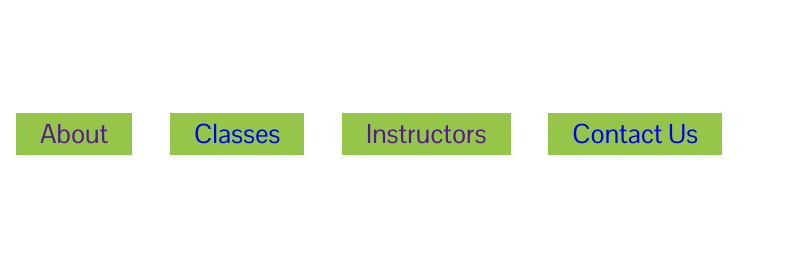
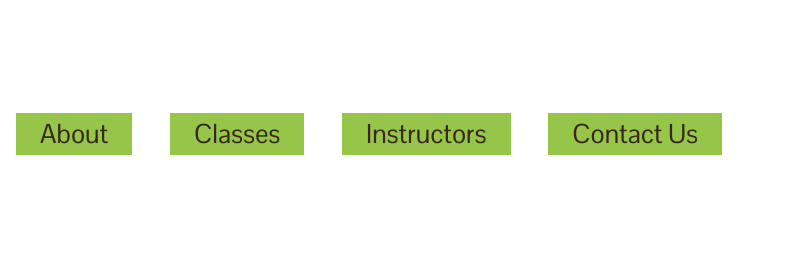
Before and after one commit to Tafby/stp-archery, a plain HTML site: page classes.html in a window 1280 px wide. Shown: the top 280 px of the page, 480-1280 px from the left. Drawn offline with Linux system fonts and the light colour scheme.

Commit message:
changed color of links

```diff
--- a/styles/styles.css
+++ b/styles/styles.css
@@ -19,7 +19,8 @@ h4 {font-size: 14pt;}
 article, h1 {font-family: 'Pontano Sans', sans-serif;}
 
 a {text-decoration: none;
-  font-family: 'Pontano Sans', sans-serif;}
+  font-family: 'Pontano Sans', sans-serif;
+  color: hsla(23, 41%, 16%, 1);}
 
 ul {text-align: center;
    padding: 0rem;
```
